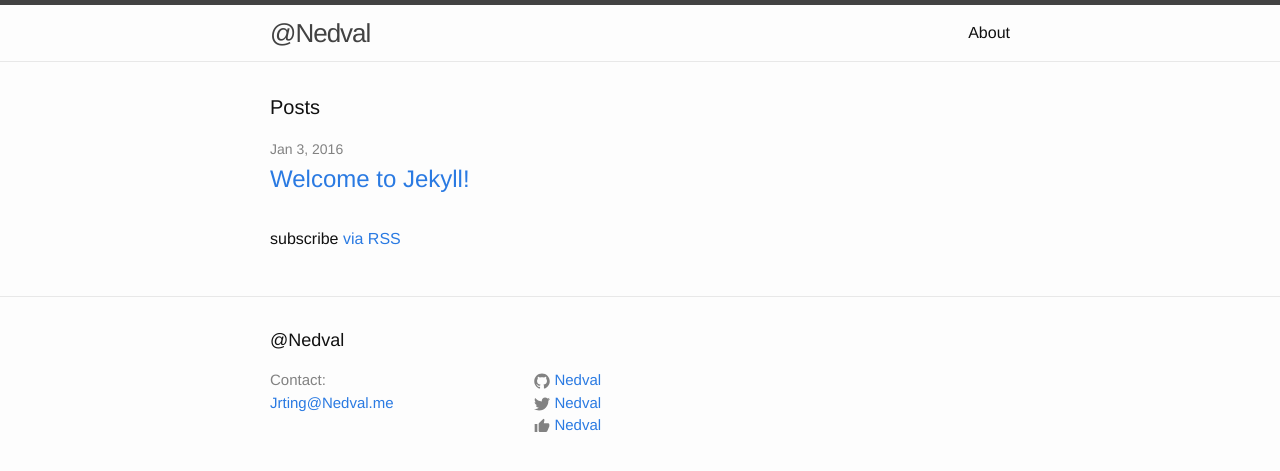
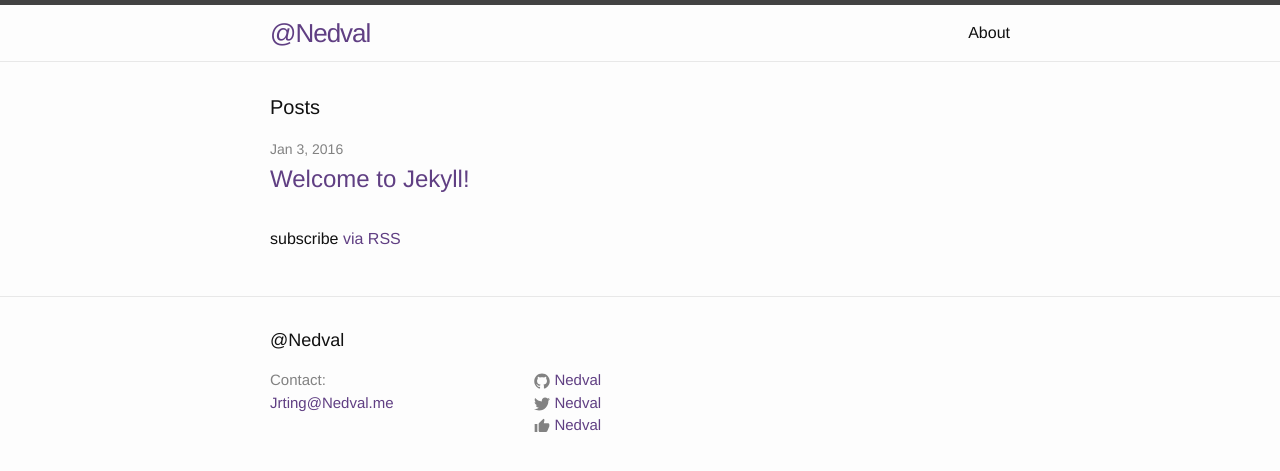
Before and after one commit to Nedval/Nedval.github.io, a Jekyll site: the page built from index.html, in a window 1280 px wide. Shown: the top 471 px of the page. Built offline with Jekyll 4.4.1, drawn with Linux system fonts in a browser that asks for light colours.

Commit message:
修改連結樣式

```diff
--- a/_sass/_base.scss
+++ b/_sass/_base.scss
@@ -92,12 +92,8 @@ a {
     color: $brand-color;
     text-decoration: none;
 
-    &:visited {
-        color: darken($brand-color, 15%);
-    }
-
     &:hover {
-        color: $text-color;
+        color: $accent-color;
         text-decoration: underline;
     }
 }
--- a/_sass/_layout.scss
+++ b/_sass/_layout.scss
@@ -16,10 +16,11 @@
     letter-spacing: -1px;
     margin-bottom: 0;
     float: left;
+    color: $brand-color;
 
-    &,
-    &:visited {
-        color: $grey-color-dark;
+    &:hover {
+        color: darken($brand-color, 15%);
+        text-decoration: none;
     }
 }
 
--- a/css/main.scss
+++ b/css/main.scss
@@ -15,7 +15,8 @@ $spacing-unit:     30px;
 
 $text-color:       #111;
 $background-color: #fdfdfd;
-$brand-color:      #2a7ae2;
+$brand-color:      #603F83;
+$accent-color:     #3D428B;
 
 $grey-color:       #828282;
 $grey-color-light: lighten($grey-color, 40%);
```
